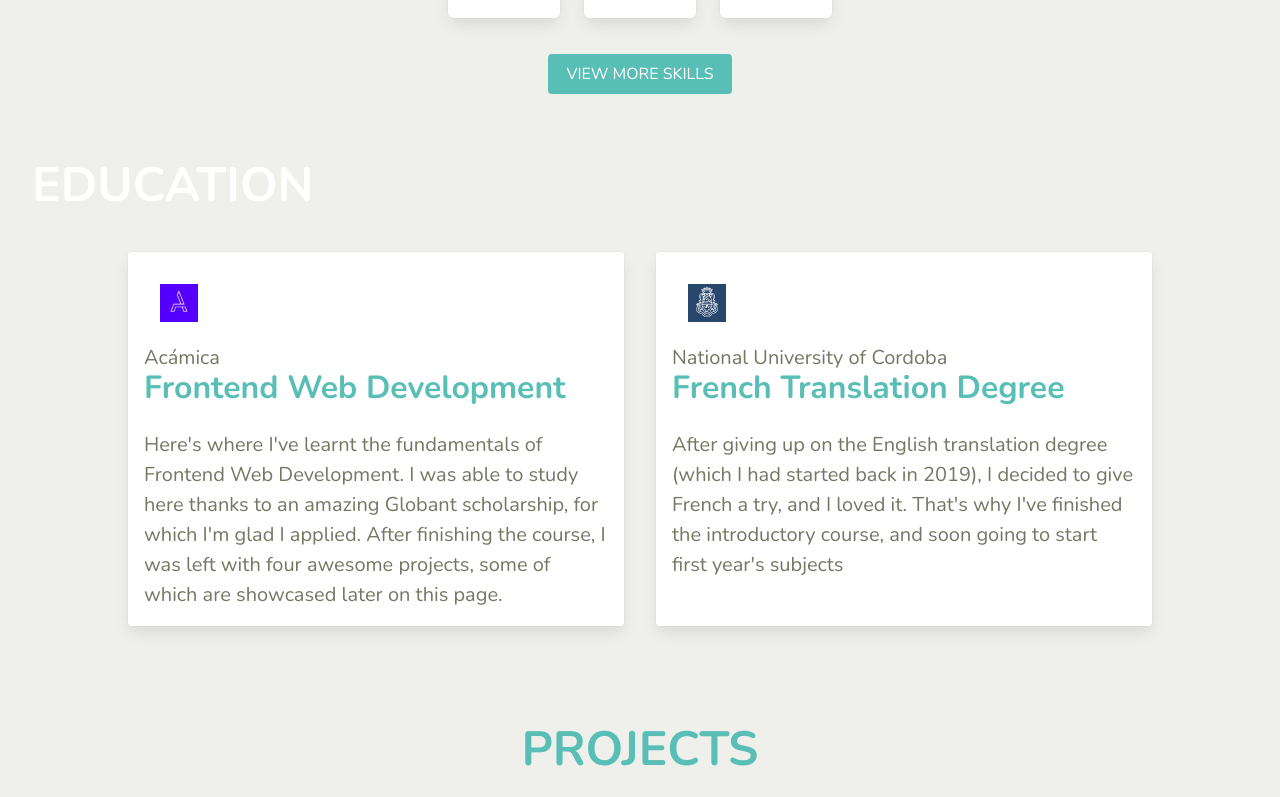
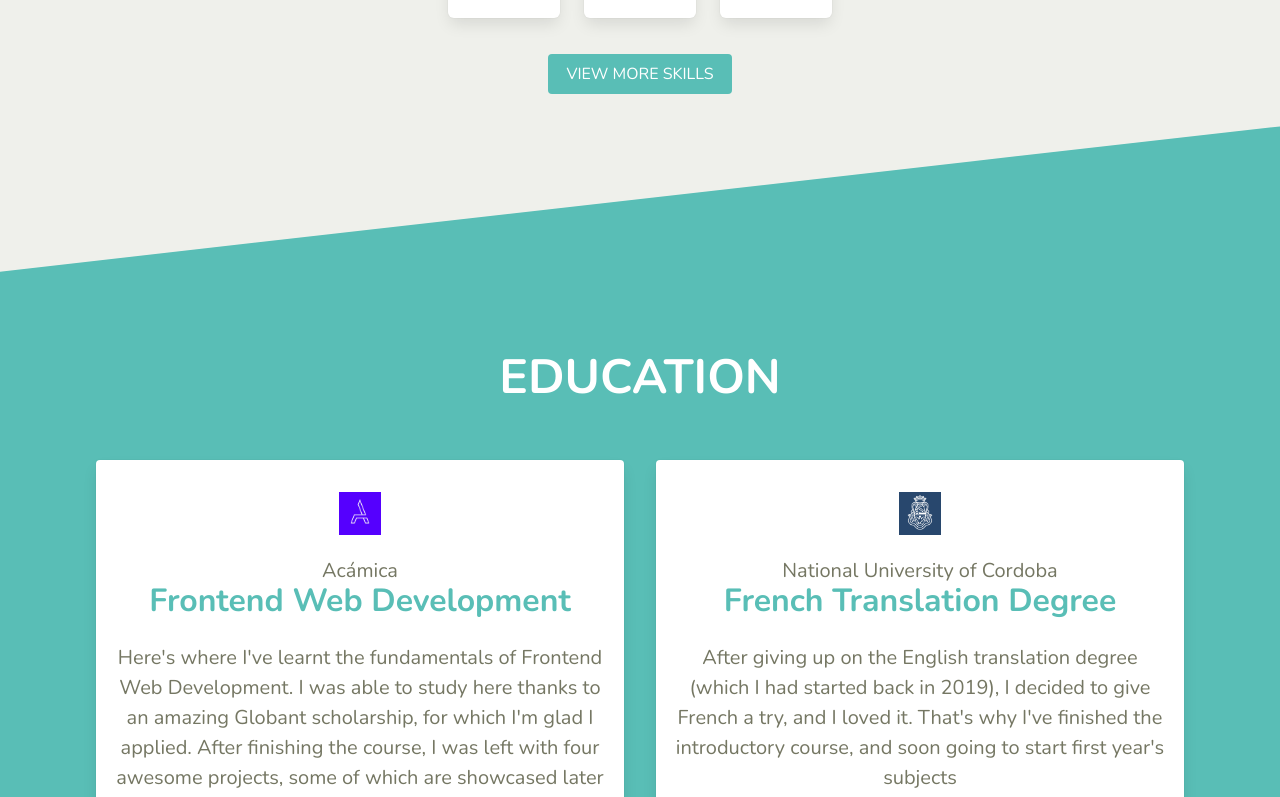
Before and after one commit to jesuslencina/my-portfolio-2, a React (Create React App) app: page / in a window 1280 px wide. Shown: the part 2380-3177 px from the top of the page. Built offline with nearby package versions, Linux system fonts and the light colour scheme.

Commit message:
Styled Education

```diff
--- a/src/components/History/Education.js
+++ b/src/components/History/Education.js
@@ -1,13 +1,47 @@
 import { useContext } from 'react';
 
 import { Context } from '../Context';
+
+import styled from 'styled-components';
+
+import StyledSection from '../sectionTemplate';
 
 import texts from './educationTexts';
 
 import education from './educationData';
 import EducationItem from './EducationItem';
 
-import './EducationCss.css';
+const StyledEducation = styled(StyledSection)`
+  .my-edu-item img {
+    padding: 1rem;
+    width: 15%;
+  }
+
+  .my-edu-card {
+    transition: transform 0.25s;
+  }
+
+  .my-edu-card:hover {
+    transform: scale(1.05);
+  }
+
+  .my-edu-list {
+    margin: 1rem 5rem;
+    display: grid;
+    grid-template-columns: 1fr 1fr;
+  }
+
+  @media screen and (max-width: 769px) {
+    .my-edu-item img {
+      width: 50%;
+    }
+
+    .my-edu-list {
+      margin: 0;
+      grid-template-columns: 1fr;
+    }
+  }
+`;
 
 function Education() {
   const { lang } = useContext(Context);
@@ -23,12 +57,12 @@ function Education() {
   ));
 
   return (
-    <section className="section my-section" id="education">
+    <StyledEducation id="education">
       <h2 className="title is-size-1 has-text-white ">
         {texts[lang].education}
       </h2>
       <div className="my-edu-list">{educationList}</div>
-    </section>
+    </StyledEducation>
   );
 }
 
--- a/src/components/History/EducationCss.css
+++ /dev/null
@@ -1,29 +0,0 @@
-.my-edu-item img {
-  padding: 1rem;
-  width: 15%;
-}
-
-.my-edu-card {
-  transition: transform 0.25s;
-}
-
-.my-edu-card:hover {
-  transform: scale(1.05);
-}
-
-.my-edu-list {
-  margin: 1rem 5rem;
-  display: grid;
-  grid-template-columns: 1fr 1fr;
-}
-
-@media screen and (max-width: 769px) {
-  .my-edu-item img {
-    width: 50%;
-  }
-
-  .my-edu-list {
-    margin: 0;
-    grid-template-columns: 1fr;
-  }
-}
```
Also changed, not shown: 1 other file (tests, documents, lock files or other folders).
